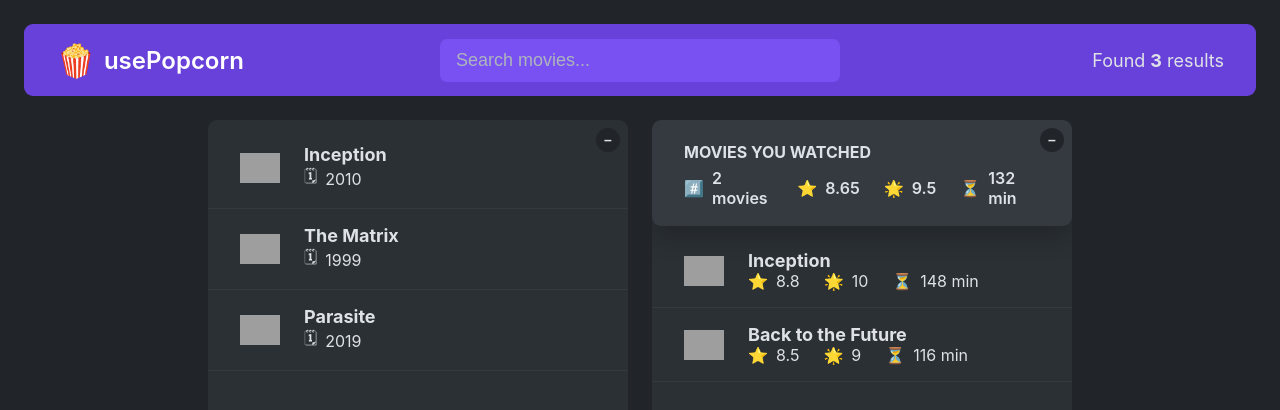
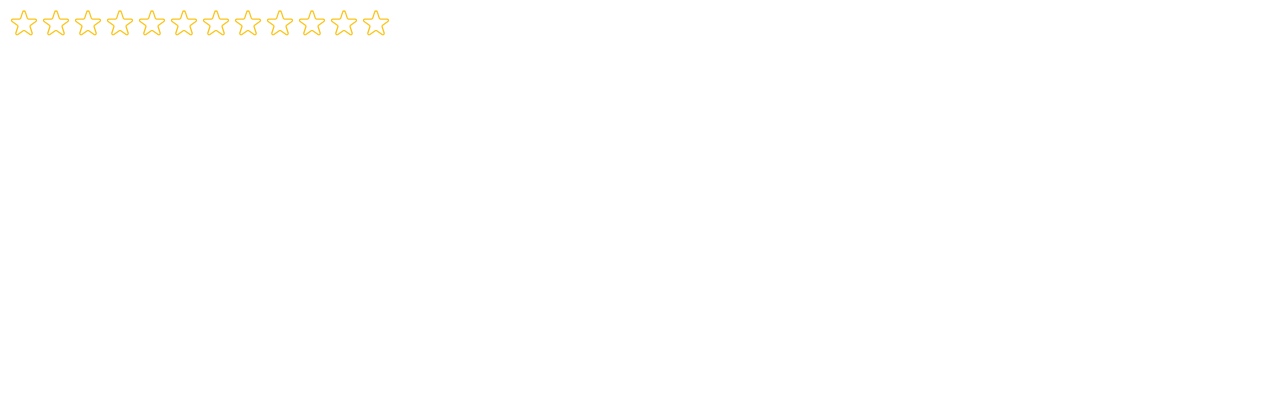
Before and after one commit to levansarishvili/usePopcorn-Udemy, a React (Create React App) app: page / in a window 1280 px wide. Shown: the top 410 px of the page. Built offline with nearby package versions, Linux system fonts and the light colour scheme; grey boxes are pictures that could not be loaded.

Commit message:
feat: create reusable StarRating component

```diff
--- a/src/App.js
+++ b/src/App.js
@@ -1,4 +1,4 @@
-import { useState } from "react";
+import { Children, useState } from "react";
 
 const tempMovieData = [
   {
@@ -52,30 +52,38 @@
 
 export default function App() {
   const [movies, setMovies] = useState(tempMovieData);
+  const [watched, setWatched] = useState(tempWatchedData);
 
   return (
     <>
-      <NavBar moviesLength={movies.length} />
-      <Main movies={movies} />
+      <NavBar>
+        <Logo />
+        <Search />
+        <NumResults movies={movies}></NumResults>
+      </NavBar>
+      <Main>
+        <Box>
+          <MovieList movies={movies} />
+        </Box>
+
+        <Box>
+          <WatchedSummary watched={watched} />
+          <WatchedMoviesList watched={watched} />
+        </Box>
+      </Main>
     </>
   );
 }
 
 // Navigation
-function NavBar({ moviesLength }) {
-  return (
-    <nav className="nav-bar">
-      <Logo />
-      <Search />
-      <NumResults moviesLength={moviesLength} />
-    </nav>
-  );
+function NavBar({ children }) {
+  return <nav className="nav-bar">{children}</nav>;
 }
 
-function NumResults({ moviesLength }) {
+function NumResults({ movies }) {
   return (
     <p className="num-results">
-      Found <strong>{moviesLength}</strong> results
+      Found <strong>{movies.length}</strong> results
     </p>
   );
 }
@@ -104,30 +112,44 @@
 }
 
 // Main content
-function Main({ movies }) {
+function Main({ children }) {
+  return <main className="main">{children}</main>;
+}
+
+function Box({ children }) {
+  const [isOpen, setIsOpen] = useState(true);
+
   return (
-    <main className="main">
-      <ListBox movies={movies} />
-      <WatchedBox />
-    </main>
+    <div className="box">
+      <button className="btn-toggle" onClick={() => setIsOpen((open) => !open)}>
+        {isOpen ? "–" : "+"}
+      </button>
+      {isOpen && children}
+    </div>
   );
 }
 
-function ListBox({ movies }) {
-  const [isOpen1, setIsOpen1] = useState(true);
+// function WatchedBox() {
+//   const [watched, setWatched] = useState(tempWatchedData);
+//   const [isOpen2, setIsOpen2] = useState(true);
 
-  return (
-    <div className="box">
-      <button
-        className="btn-toggle"
-        onClick={() => setIsOpen1((open) => !open)}
-      >
-        {isOpen1 ? "–" : "+"}
-      </button>
-      {isOpen1 && <MovieList movies={movies} />}
-    </div>
-  );
-}
+//   return (
+//     <div className="box">
+//       <button
+//         className="btn-toggle"
+//         onClick={() => setIsOpen2((open) => !open)}
+//       >
+//         {isOpen2 ? "–" : "+"}
+//       </button>
+//       {isOpen2 && (
+//         <>
+//           <WatchedSummary watched={watched} />
+//           <WatchedMoviesList watched={watched} />
+//         </>
+//       )}
+//     </div>
+//   );
+// }
 
 function MovieList({ movies }) {
   return (
@@ -151,28 +173,6 @@
         </p>
       </div>
     </li>
-  );
-}
-
-function WatchedBox() {
-  const [watched, setWatched] = useState(tempWatchedData);
-  const [isOpen2, setIsOpen2] = useState(true);
-
-  return (
-    <div className="box">
-      <button
-        className="btn-toggle"
-        onClick={() => setIsOpen2((open) => !open)}
-      >
-        {isOpen2 ? "–" : "+"}
-      </button>
-      {isOpen2 && (
-        <>
-          <WatchedSummary watched={watched} />
-          <WatchedMoviesList watched={watched} />
-        </>
-      )}
-    </div>
   );
 }
 
--- /dev/null
+++ b/src/StarRating.js
@@ -0,0 +1,146 @@
+import { useState } from "react";
+import PropTypes from "prop-types";
+
+const containerStyle = {
+  display: "flex",
+  alignItems: "center",
+  gap: "16px",
+};
+
+const starContainerStyle = {
+  display: "flex",
+};
+
+StarRating.propTypes = {
+  maxRating: PropTypes.number,
+  color: PropTypes.string,
+  size: PropTypes.number,
+  messages: PropTypes.array,
+  defaultRating: PropTypes.number,
+};
+
+export default function StarRating({
+  maxRating = 5,
+  color = "#fcc419",
+  size = 48,
+  messages = [],
+  defaultRating = 0,
+  onSetRating = null,
+}) {
+  const [rating, setRating] = useState(defaultRating);
+  const [tempRating, setTempRating] = useState(0);
+
+  function handleRating(rating) {
+    setRating(rating);
+    onSetRating && onSetRating(rating);
+  }
+
+  const textStyle = {
+    lineHeight: "1",
+    margin: "0",
+    color,
+    fontSize: `${size / 1.5}px`,
+  };
+
+  return (
+    <div style={containerStyle}>
+      <div style={starContainerStyle}>
+        {Array.from({ length: maxRating }, (_, i) => (
+          <Star
+            key={i}
+            onRate={() => handleRating(i + 1)}
+            onHoverIn={() => setTempRating(i + 1)}
+            onHoverOut={() => setTempRating(0)}
+            full={tempRating ? tempRating >= i + 1 : rating >= i + 1}
+            color={color}
+            size={size}
+          />
+        ))}
+      </div>
+      <p style={textStyle}>
+        {(messages.length === maxRating
+          ? messages[tempRating ? tempRating - 1 : rating - 1]
+          : tempRating) ||
+          rating ||
+          ""}
+      </p>
+    </div>
+  );
+}
+
+function Star({ onRate, full, onHoverIn, onHoverOut, color, size }) {
+  const starStyle = {
+    width: `${size / 1.5}px`,
+    height: `${size / 1.5}px`,
+    display: "block",
+    cursor: "pointer",
+  };
+
+  return (
+    <span
+      role="button"
+      style={starStyle}
+      onClick={onRate}
+      onMouseEnter={onHoverIn}
+      onMouseLeave={onHoverOut}
+    >
+      {full ? (
+        <svg
+          xmlns="http://www.w3.org/2000/svg"
+          viewBox="0 0 20 20"
+          fill={color}
+          stroke={color}
+        >
+          <path d="M9.049 2.927c.3-.921 1.603-.921 1.902 0l1.07 3.292a1 1 0 00.95.69h3.462c.969 0 1.371 1.24.588 1.81l-2.8 2.034a1 1 0 00-.364 1.118l1.07 3.292c.3.921-.755 1.688-1.54 1.118l-2.8-2.034a1 1 0 00-1.175 0l-2.8 2.034c-.784.57-1.838-.197-1.539-1.118l1.07-3.292a1 1 0 00-.364-1.118L2.98 8.72c-.783-.57-.38-1.81.588-1.81h3.461a1 1 0 00.951-.69l1.07-3.292z" />
+        </svg>
+      ) : (
+        <svg
+          xmlns="http://www.w3.org/2000/svg"
+          fill="none"
+          viewBox="0 0 24 24"
+          stroke={color}
+        >
+          <path
+            strokeLinecap="round"
+            strokeLinejoin="round"
+            strokeWidth="{2}"
+            d="M11.049 2.927c.3-.921 1.603-.921 1.902 0l1.519 4.674a1 1 0 00.95.69h4.915c.969 0 1.371 1.24.588 1.81l-3.976 2.888a1 1 0 00-.363 1.118l1.518 4.674c.3.922-.755 1.688-1.538 1.118l-3.976-2.888a1 1 0 00-1.176 0l-3.976 2.888c-.783.57-1.838-.197-1.538-1.118l1.518-4.674a1 1 0 00-.363-1.118l-3.976-2.888c-.784-.57-.38-1.81.588-1.81h4.914a1 1 0 00.951-.69l1.519-4.674z"
+          />
+        </svg>
+      )}
+    </span>
+  );
+}
+
+/*
+FULL STAR
+
+<svg
+  xmlns="http://www.w3.org/2000/svg"
+  viewBox="0 0 20 20"
+  fill="#000"
+  stroke="#000"
+>
+  <path
+    d="M9.049 2.927c.3-.921 1.603-.921 1.902 0l1.07 3.292a1 1 0 00.95.69h3.462c.969 0 1.371 1.24.588 1.81l-2.8 2.034a1 1 0 00-.364 1.118l1.07 3.292c.3.921-.755 1.688-1.54 1.118l-2.8-2.034a1 1 0 00-1.175 0l-2.8 2.034c-.784.57-1.838-.197-1.539-1.118l1.07-3.292a1 1 0 00-.364-1.118L2.98 8.72c-.783-.57-.38-1.81.588-1.81h3.461a1 1 0 00.951-.69l1.07-3.292z"
+  />
+</svg>
+
+
+EMPTY STAR
+
+<svg
+  xmlns="http://www.w3.org/2000/svg"
+  fill="none"
+  viewBox="0 0 24 24"
+  stroke="#000"
+>
+  <path
+    strokeLinecap="round"
+    strokeLinejoin="round"
+    strokeWidth="{2}"
+    d="M11.049 2.927c.3-.921 1.603-.921 1.902 0l1.519 4.674a1 1 0 00.95.69h4.915c.969 0 1.371 1.24.588 1.81l-3.976 2.888a1 1 0 00-.363 1.118l1.518 4.674c.3.922-.755 1.688-1.538 1.118l-3.976-2.888a1 1 0 00-1.176 0l-3.976 2.888c-.783.57-1.838-.197-1.538-1.118l1.518-4.674a1 1 0 00-.363-1.118l-3.976-2.888c-.784-.57-.38-1.81.588-1.81h4.914a1 1 0 00.951-.69l1.519-4.674z"
+  />
+</svg>
+
+*/
--- a/src/index.js
+++ b/src/index.js
@@ -1,11 +1,17 @@
 import React from "react";
 import ReactDOM from "react-dom/client";
-import "./index.css";
-import App from "./App";
+// import "./index.css";
+// import App from "./App";
+
+import StarRating from "./StarRating";
 
 const root = ReactDOM.createRoot(document.getElementById("root"));
 root.render(
   <React.StrictMode>
-    <App />
+    {/* <App /> */}
+    <StarRating
+      maxRating="12"
+      messages={["Terrible", "Bad", "Okay", "Good", "Amazing"]}
+    />
   </React.StrictMode>
 );
```
Also changed, not shown: src/index.css (+0 -33 lines).
